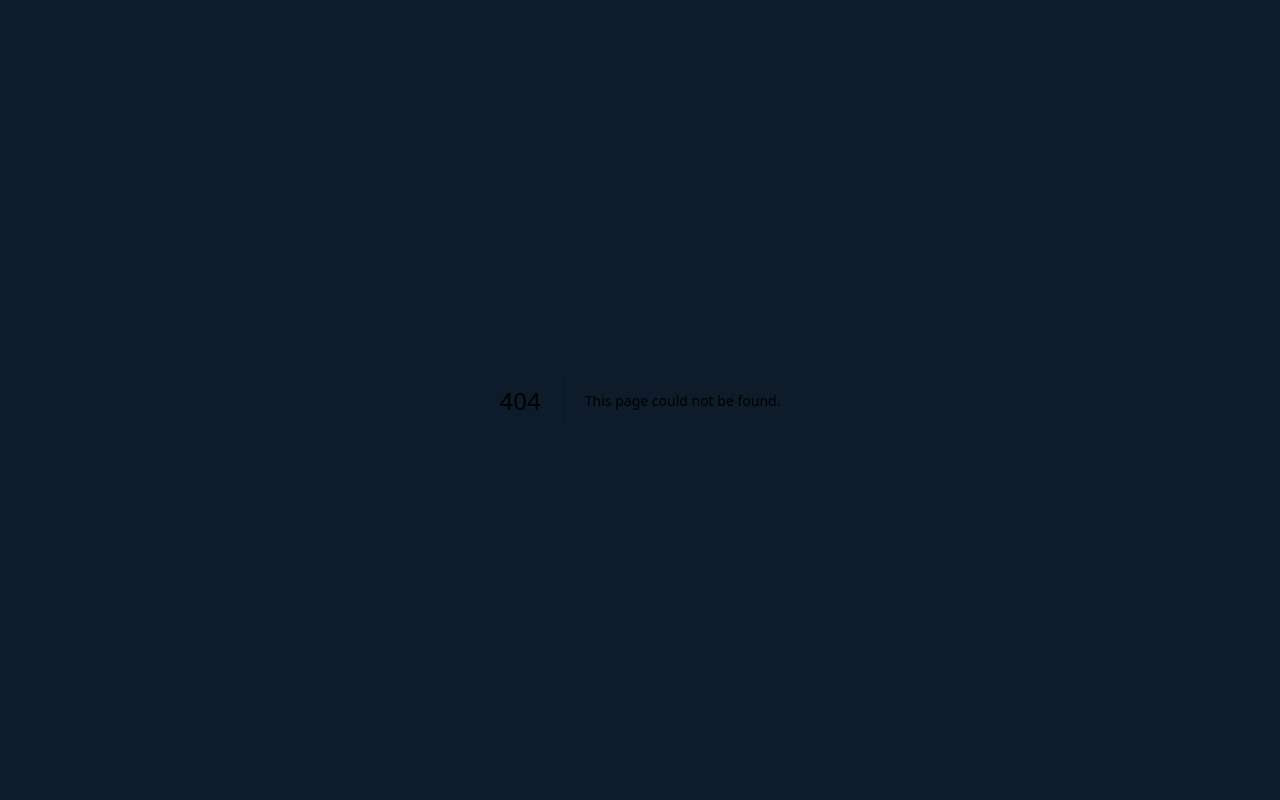
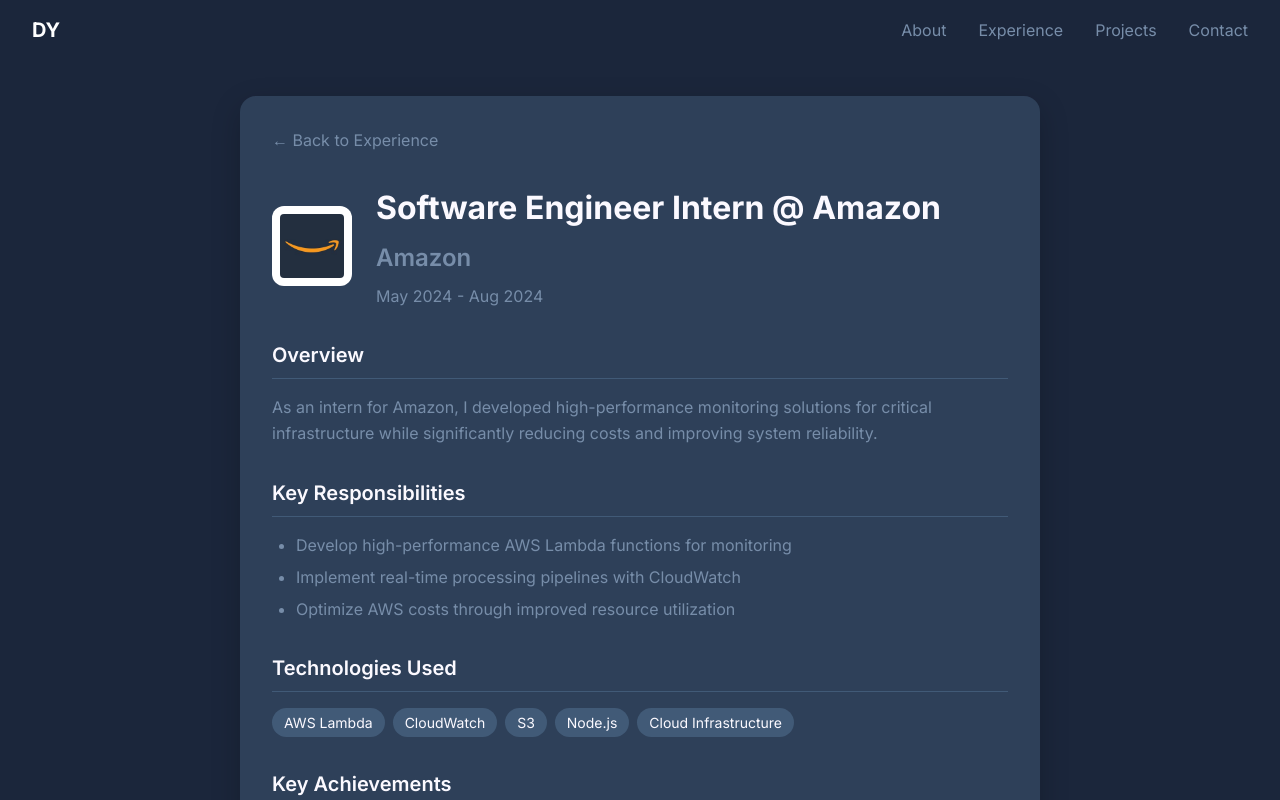
Before and after one commit to DavidYu75/thedavidyu, a Next.js app: page /experience/amazon in a window 1280 px wide. Before the commit this address had no page. Shown: the top 800 px of the page. Built offline with nearby package versions, Linux system fonts and the light colour scheme.

Commit message:
detailed experience pages

```diff
--- /dev/null
+++ b/src/app/experience/[slug]/page.tsx
@@ -0,0 +1,34 @@
+import ExperienceDetail from '@/components/ExperienceDetail';
+import { experiences } from '@/data/experience';
+import { Metadata } from 'next';
+
+type Props = {
+  params: { slug: string }
+};
+
+export async function generateMetadata(
+  { params }: Props): Promise<Metadata> {
+  const slug = params.slug;
+  const experience = experiences.find(exp => exp.slug === slug);
+
+  if (!experience) {
+    return {
+      title: 'Experience Not Found',
+    };
+  }
+
+  return {
+    title: `${experience.title} at ${experience.company} | David Yu`,
+    description: experience.description,
+  };
+}
+
+export function generateStaticParams() {
+  return experiences.map((experience) => ({
+    slug: experience.slug,
+  }));
+}
+
+export default function ExperiencePage() {
+  return <ExperienceDetail />;
+}
--- /dev/null
+++ b/src/components/ExperienceDetail.tsx
@@ -0,0 +1,148 @@
+'use client';
+
+import { useEffect, useState } from 'react';
+import { useParams } from 'next/navigation';
+import { motion } from 'framer-motion';
+import Link from 'next/link';
+import Image from 'next/image';
+import { experiences, Experience } from '@/data/experience';
+import styles from '@/styles/ExperienceDetail.module.css';
+import NavBar from '@/components/layout/NavBar';
+import Footer from '@/components/layout/Footer';
+
+export default function ExperienceDetail() {
+  const params = useParams();
+  const [experience, setExperience] = useState<Experience | undefined>(undefined);
+
+  useEffect(() => {
+    if (params.slug && typeof params.slug === 'string') {
+      const foundExperience = experiences.find(exp => exp.slug === params.slug);
+      setExperience(foundExperience);
+    }
+  }, [params]);
+
+  if (!experience) {
+    return <div className={styles.loading}>Loading...</div>;
+  }
+
+  // You can customize these sections with real data for each company
+  const responsibilities = {
+    'citizens-bank': [
+      'Develop automation solutions for banking processes',
+      'Implement secure financial transaction systems',
+      'Collaborate with cross-functional teams on digital transformation initiatives'
+    ],
+    'generate-product-development': [
+      'Architect and develop a scalable restaurant analytics platform',
+      'Build RESTful APIs with Fiber and MongoDB for data processing',
+      'Implement secure JWT authentication and role-based access control'
+    ],
+    'outlier': [
+      'Engineer data pipelines for large language models',
+      'Deploy Python testing frameworks with A/B testing capabilities',
+      'Design prompt engineering systems for diverse training data'
+    ],
+    'amazon': [
+      'Develop high-performance AWS Lambda functions for monitoring',
+      'Implement real-time processing pipelines with CloudWatch',
+      'Optimize AWS costs through improved resource utilization'
+    ]
+  };
+
+  const technologies = {
+    'citizens-bank': ['Java', 'Spring Boot', 'Oracle', 'Docker'],
+    'generate-product-development': ['Go', 'Fiber', 'MongoDB', 'RESTful APIs', 'Microservices'],
+    'outlier': ['Python', 'TensorFlow', 'PyTorch', 'LLMs', 'A/B Testing'],
+    'amazon': ['AWS Lambda', 'CloudWatch', 'S3', 'Node.js', 'Cloud Infrastructure']
+  };
+
+  const achievements = {
+    'citizens-bank': [
+      'Incoming role - Summer and Fall 2025'
+    ],
+    'generate-product-development': [
+      'Improved inventory efficiency by 20% through data-driven recommendations',
+      'Built APIs with sub-100ms response times for processing over 1000 dish metrics',
+      'Established secure access controls for 50+ restaurants and 1000+ users'
+    ],
+    'outlier': [
+      'Improved response accuracy by 30% through automated metrics analysis',
+      'Reduced iteration cycles by 40% with enhanced testing frameworks',
+      'Generated 5x more diverse training data for better model generalization'
+    ],
+    'amazon': [
+      'Achieved 99.99% reliability and sub-second latency for monitoring solutions',
+      'Reduced monitoring latency by 60% via real-time processing pipelines',
+      'Cut AWS costs by 40% while handling 3x the volume'
+    ]
+  };
+
+  return (
+    <>
+      <NavBar />
+      <div className={styles.container}>
+        <motion.div
+          initial={{ opacity: 0, y: 20 }}
+          animate={{ opacity: 1, y: 0 }}
+          transition={{ duration: 0.5 }}
+          className={styles.content}
+        >
+          <Link href="/#experience" className={styles.backLink}>
+            ← Back to Experience
+          </Link>
+
+          <div className={styles.header}>
+            <div className={styles.logoContainer}>
+              <Image
+                src={experience.logo}
+                alt={`${experience.company} logo`}
+                width={80}
+                height={80}
+                className={styles.logo}
+              />
+            </div>
+
+            <div className={styles.titleContainer}>
+              <h1 className={styles.title}>{experience.title}</h1>
+              <h2 className={styles.company}>{experience.company}</h2>
+              <p className={styles.period}>{experience.period}</p>
+            </div>
+          </div>
+
+          <div className={styles.description}>
+            <h3 className={styles.sectionTitle}>Overview</h3>
+            <p className={styles.text}>{experience.description}</p>
+          </div>
+
+          <div className={styles.section}>
+            <h3 className={styles.sectionTitle}>Key Responsibilities</h3>
+            <ul className={styles.list}>
+              {responsibilities[experience.slug as keyof typeof responsibilities]?.map((item, index) => (
+                <li key={index}>{item}</li>
+              ))}
+            </ul>
+          </div>
+
+          <div className={styles.section}>
+            <h3 className={styles.sectionTitle}>Technologies Used</h3>
+            <div className={styles.tags}>
+              {technologies[experience.slug as keyof typeof technologies]?.map((tech, index) => (
+                <span key={index} className={styles.tag}>{tech}</span>
+              ))}
+            </div>
+          </div>
+
+          <div className={styles.section}>
+            <h3 className={styles.sectionTitle}>Key Achievements</h3>
+            <ul className={styles.list}>
+              {achievements[experience.slug as keyof typeof achievements]?.map((achievement, index) => (
+                <li key={index}>{achievement}</li>
+              ))}
+            </ul>
+          </div>
+        </motion.div>
+      </div>
+      <Footer />
+    </>
+  );
+}
--- /dev/null
+++ b/src/styles/ExperienceDetail.module.css
@@ -0,0 +1,140 @@
+.container {
+    min-height: 100vh;
+    background-color: #1B263B;
+    color: #FBF9FF;
+    padding: 6rem 1rem;
+}
+
+.content {
+    max-width: 800px;
+    margin: 0 auto;
+    background-color: #2E4059;
+    border-radius: 1rem;
+    padding: 2rem;
+    box-shadow: 0 10px 30px rgba(0, 0, 0, 0.2);
+}
+
+.backLink {
+    display: inline-block;
+    margin-bottom: 2rem;
+    color: #778DA9;
+    text-decoration: none;
+    transition: color 0.2s;
+}
+
+.backLink:hover {
+    color: #FBF9FF;
+}
+
+.header {
+    display: flex;
+    align-items: center;
+    margin-bottom: 2rem;
+    gap: 1.5rem;
+}
+
+.logoContainer {
+    flex-shrink: 0;
+}
+
+.logo {
+    border-radius: 12px;
+    object-fit: contain;
+    background-color: white;
+    padding: 8px;
+}
+
+.titleContainer {
+    flex-grow: 1;
+}
+
+.title {
+    font-size: 2rem;
+    font-weight: 700;
+    color: #FBF9FF;
+    margin: 0;
+}
+
+.company {
+    font-size: 1.5rem;
+    font-weight: 600;
+    color: #778DA9;
+    margin: 0.5rem 0 0;
+}
+
+.period {
+    font-size: 1rem;
+    color: #778DA9;
+    margin: 0.5rem 0 0;
+}
+
+.description {
+    margin-bottom: 2rem;
+}
+
+.sectionTitle {
+    font-size: 1.25rem;
+    font-weight: 600;
+    color: #FBF9FF;
+    margin-bottom: 1rem;
+    border-bottom: 1px solid #415A77;
+    padding-bottom: 0.5rem;
+}
+
+.text {
+    font-size: 1rem;
+    line-height: 1.6;
+    color: #778DA9;
+}
+
+.section {
+    margin-bottom: 2rem;
+}
+
+.list {
+    list-style-type: disc;
+    padding-left: 1.5rem;
+    color: #778DA9;
+}
+
+.list li {
+    margin-bottom: 0.5rem;
+}
+
+.tags {
+    display: flex;
+    flex-wrap: wrap;
+    gap: 0.5rem;
+}
+
+.tag {
+    padding: 0.25rem 0.75rem;
+    background-color: #415A77;
+    border-radius: 9999px;
+    font-size: 0.875rem;
+    color: #FBF9FF;
+}
+
+.loading {
+    display: flex;
+    justify-content: center;
+    align-items: center;
+    min-height: 100vh;
+    font-size: 1.5rem;
+    color: #FBF9FF;
+}
+
+@media (max-width: 640px) {
+    .header {
+        flex-direction: column;
+        align-items: flex-start;
+    }
+
+    .title {
+        font-size: 1.75rem;
+    }
+
+    .company {
+        font-size: 1.25rem;
+    }
+}
```
